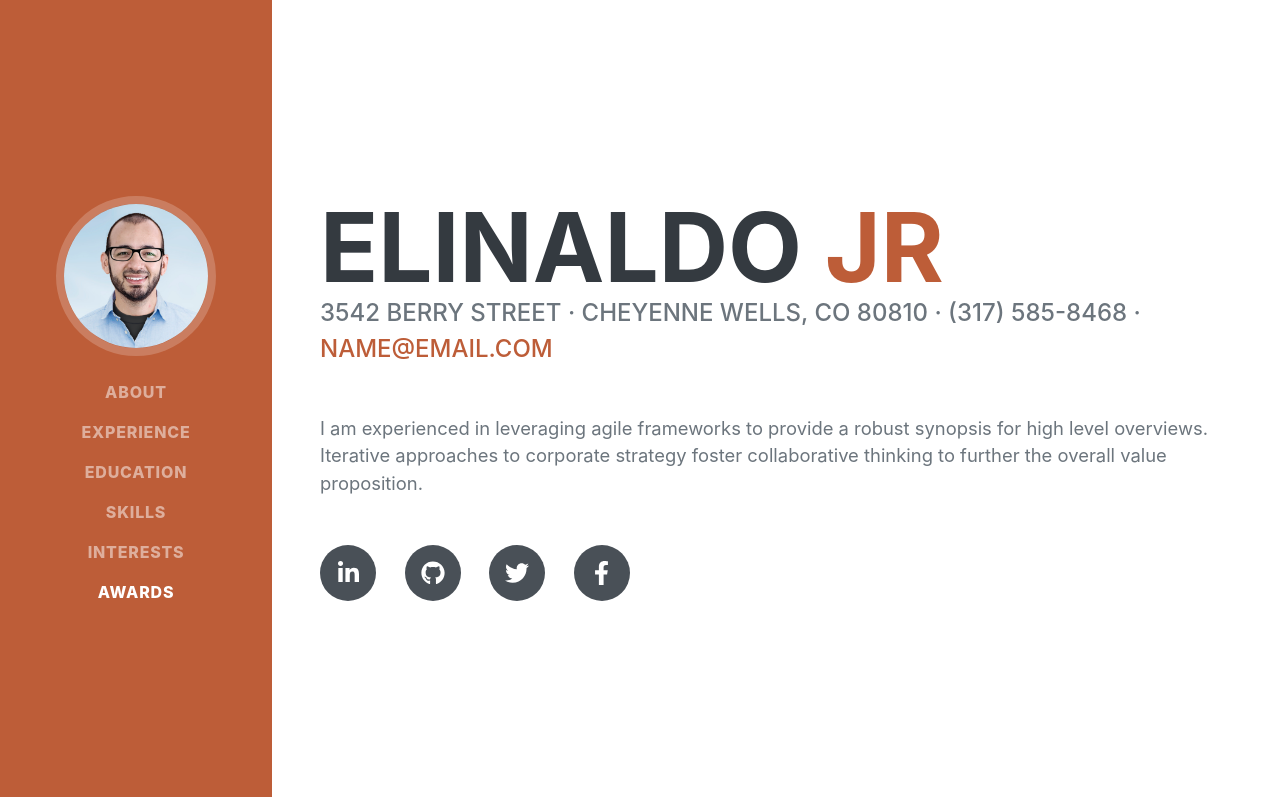
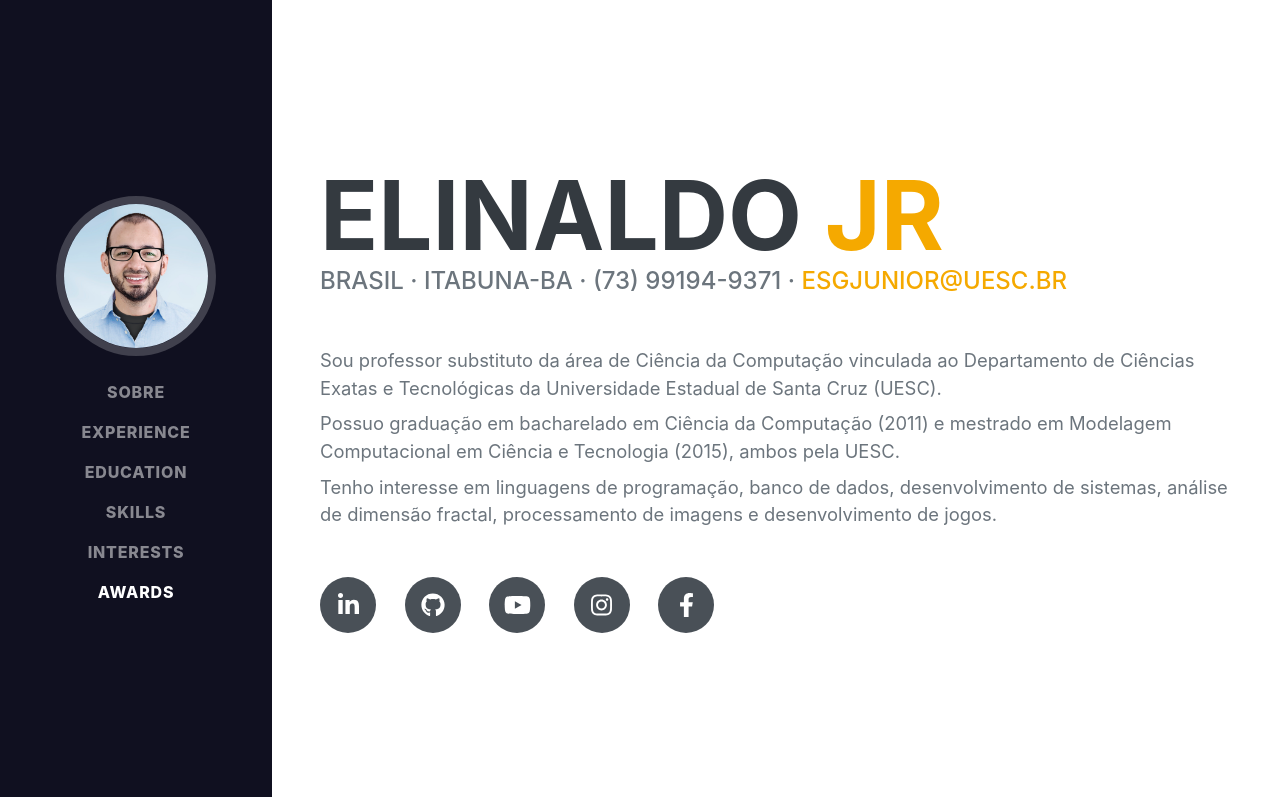
Before and after one commit to elinaldojr/elinaldojr.github.io, a plain HTML site: page index.html in a window 1280 px wide. Shown: the top 797 px of the page. Drawn offline with nearby package versions, Linux system fonts and the light colour scheme; a web font is replaced by a local one.

Commit message:
Atualização da home

```diff
--- a/index.html
+++ b/index.html
@@ -4,7 +4,7 @@
         <meta charset="utf-8" />
         <meta name="viewport" content="width=device-width, initial-scale=1, shrink-to-fit=no" />
         <meta name="description" content="" />
-        <meta name="author" content="" />
+        <meta name="author" content="Elinaldo Jr" />
         <title>Elinaldo Jr - Site pessoal</title>
         <link rel="icon" type="image/x-icon" href="assets/img/favicon.ico" />
         <!-- Font Awesome icons (free version)-->
@@ -25,7 +25,7 @@
             <button class="navbar-toggler" type="button" data-toggle="collapse" data-target="#navbarSupportedContent" aria-controls="navbarSupportedContent" aria-expanded="false" aria-label="Toggle navigation"><span class="navbar-toggler-icon"></span></button>
             <div class="collapse navbar-collapse" id="navbarSupportedContent">
                 <ul class="navbar-nav">
-                    <li class="nav-item"><a class="nav-link js-scroll-trigger" href="#about">About</a></li>
+                    <li class="nav-item"><a class="nav-link js-scroll-trigger" href="#sobre">Sobre</a></li>
                     <li class="nav-item"><a class="nav-link js-scroll-trigger" href="#experience">Experience</a></li>
                     <li class="nav-item"><a class="nav-link js-scroll-trigger" href="#education">Education</a></li>
                     <li class="nav-item"><a class="nav-link js-scroll-trigger" href="#skills">Skills</a></li>
@@ -37,22 +37,28 @@
         <!-- Page Content-->
         <div class="container-fluid p-0">
             <!-- About-->
-            <section class="resume-section" id="about">
+            <section class="resume-section" id="sobre">
                 <div class="resume-section-content">
                     <h1 class="mb-0">
                         Elinaldo
                         <span class="text-primary">Jr</span>
                     </h1>
                     <div class="subheading mb-5">
-                        3542 Berry Street · Cheyenne Wells, CO 80810 · (317) 585-8468 ·
-                        <a href="mailto:name@email.com">name@email.com</a>
+                        Brasil · Itabuna-BA · (73) 99194-9371 ·
+                        <a href="mailto:esgjunior@uesc.br">esgjunior@uesc.br</a>
                     </div>
-                    <p class="lead mb-5">I am experienced in leveraging agile frameworks to provide a robust synopsis for high level overviews. Iterative approaches to corporate strategy foster collaborative thinking to further the overall value proposition.</p>
+                    <p class="lead mb-2">Sou professor substituto da área de Ciência da Computação vinculada ao Departamento de Ciências Exatas e Tecnológicas da Universidade Estadual de Santa Cruz (UESC).</p>
+
+                    <p class="lead mb-2">Possuo graduação em bacharelado em Ciência da Computação (2011) e mestrado em Modelagem Computacional em Ciência e Tecnologia (2015), ambos pela UESC.</p>
+
+                    <p class="lead mb-5">Tenho interesse em linguagens de programação, banco de dados, desenvolvimento de sistemas, análise de dimensão fractal, processamento de imagens e desenvolvimento de jogos.</p>
+
                     <div class="social-icons">
-                        <a class="social-icon" href="#"><i class="fab fa-linkedin-in"></i></a>
-                        <a class="social-icon" href="#"><i class="fab fa-github"></i></a>
-                        <a class="social-icon" href="#"><i class="fab fa-twitter"></i></a>
-                        <a class="social-icon" href="#"><i class="fab fa-facebook-f"></i></a>
+                        <a target="_blank" class="social-icon" href="https://www.linkedin.com/in/elinaldo-junior-1a233020/"><i class="fab fa-linkedin-in"></i></a>
+                        <a target="_blank" class="social-icon" href="https://github.com/elinaldojr"><i class="fab fa-github"></i></a>
+                        <a target="_blank" class="social-icon" href="https://www.youtube.com/channel/UC2s6818S-nqLTGHu0dAi4Jw?view_as=subscriber"><i class="fab fa-youtube"></i></a>
+                        <a target="_blank" class="social-icon" href="https://www.instagram.com/elinaldogoesjr/"><i class="fab fa-instagram"></i></a>
+                        <a target="_blank" class="social-icon" href="https://www.facebook.com/elinaldogoesjr/"><i class="fab fa-facebook-f"></i></a>
                     </div>
                 </div>
             </section>
```
Also changed, not shown: css/styles.css.
